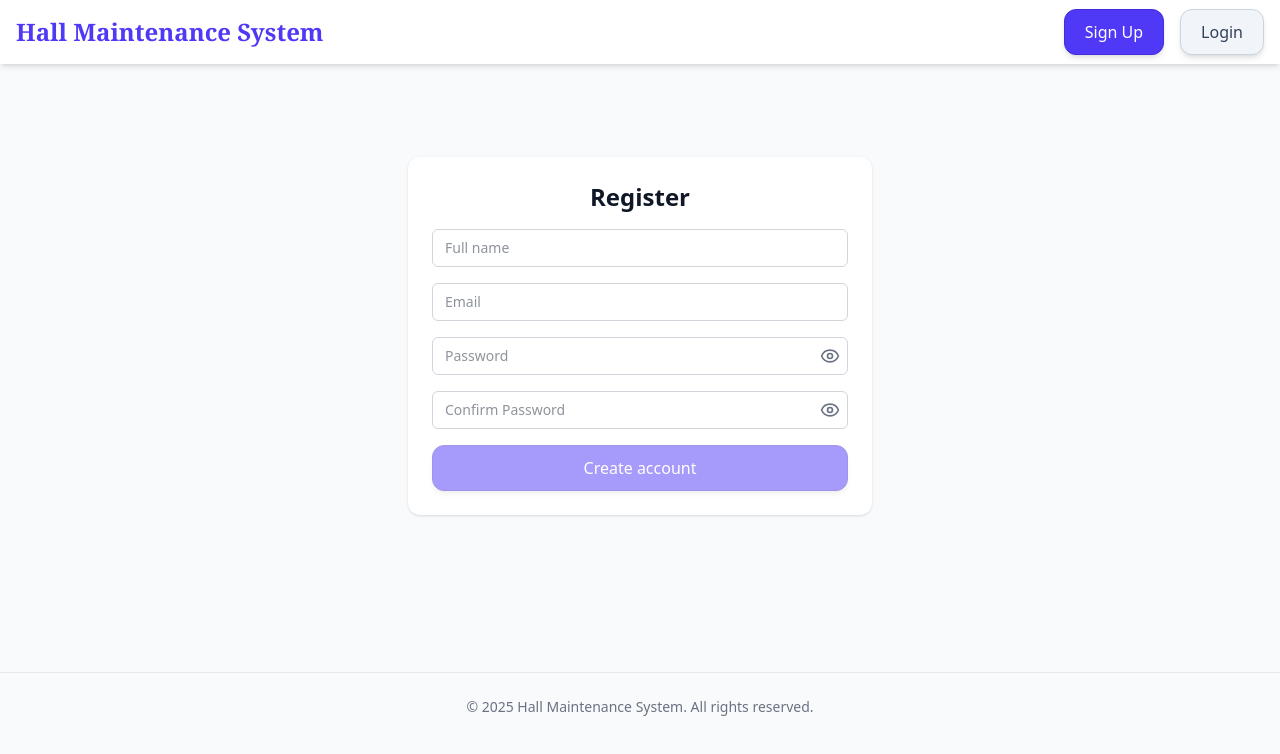
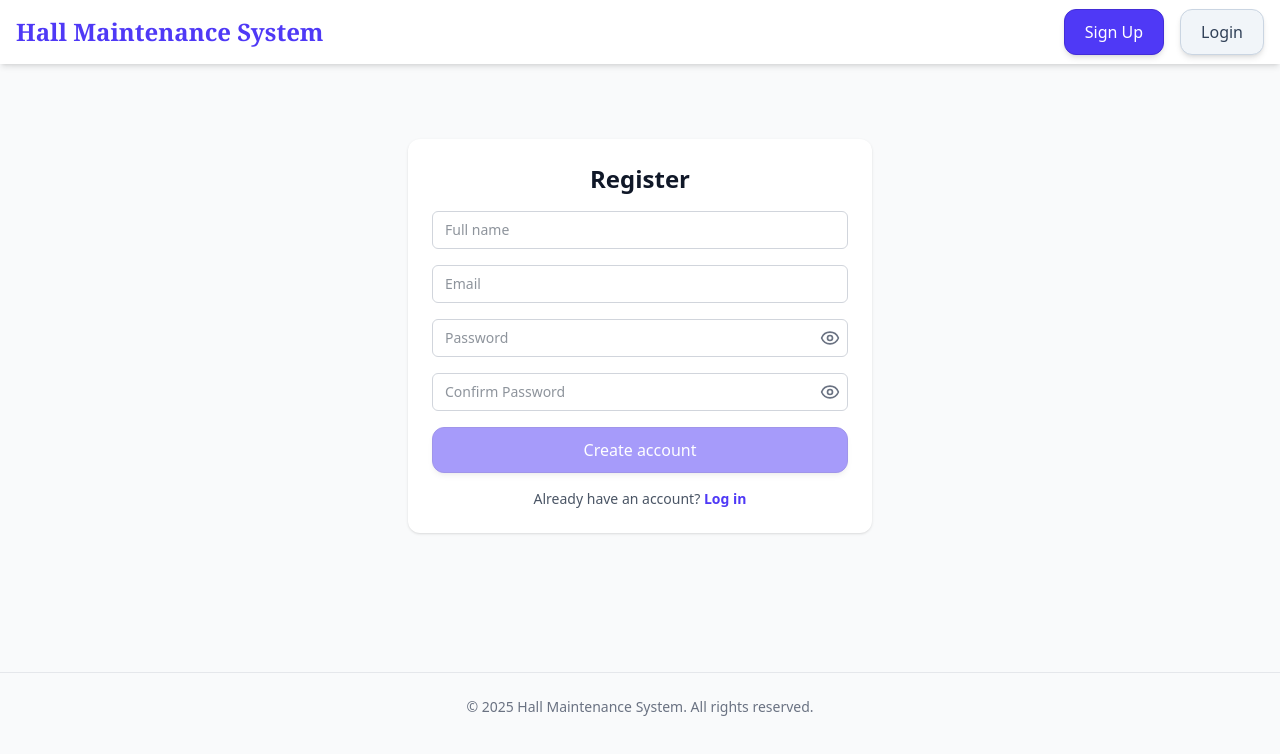
Before and after one commit to BU-SENG/foss-project-mushroom, a React (Vite) app: page /register in a window 1280 px wide. Shown: the top 754 px of the page. Built offline with nearby package versions, Linux system fonts and the light colour scheme; no server answers.

Commit message:
feat: add Settings page route and update navigation links for consistency

```diff
--- a/src/App.jsx
+++ b/src/App.jsx
@@ -13,6 +13,7 @@ import NotFound from "./pages/NotFound.jsx";
 import AdminDashboard from "./pages/AdminDashboard";
 import DashboardLayout from "./layouts/DashboardLayout";
 import Header from "./components/Header";
+import Settings from "./pages/Settings.jsx";
 
 const ProtectedDashboardRoute = ({ element, allowedRoles = [] }) => (
   <ProtectedRoute allowedRoles={allowedRoles}>
@@ -60,11 +61,19 @@ function App() {
             }
           />
           <Route
-            path="/dashboard/new"
+            path="/dashboard/new-request"
             element={
               <ProtectedDashboardRoute
                 element={<CreateRequest />}
                 allowedRoles={["student"]}
+              />
+            }
+          />
+          <Route
+            path="/settings"
+            element={
+              <ProtectedDashboardRoute
+                element={<Settings />}
               />
             }
           />
--- a/src/components/Sidebar.jsx
+++ b/src/components/Sidebar.jsx
@@ -21,7 +21,6 @@ const Sidebar = ({ role }) => {
   const [expandedMenus, setExpandedMenus] = useState({});
   const [activeItem, setActiveItem] = useState("dashboard");
 
-  // Define navigation links based on user role
   const menuItems = [
     {
       id: "dashboard",
@@ -54,7 +53,7 @@ const Sidebar = ({ role }) => {
   if (role === "student") {
     menuItems.push({
       id: "requests",
-      path: "/student/requests",
+      path: "/dashboard/new-request",
       icon: Users,
       label: "Requests",
       roles: ["student"],
--- a/src/pages/Register.jsx
+++ b/src/pages/Register.jsx
@@ -108,6 +108,17 @@ export default function Register() {
           >
             {loading ? "Creating..." : "Create account"}
           </Button>
+
+          <div className="text-sm text-center text-gray-600">
+            Already have an account?{" "}
+            <button
+              type="button"
+              className="text-indigo-600 font-semibold"
+              onClick={() => nav("/login")}
+            >
+              Log in
+            </button>
+          </div>
         </form>
       </Card>
     </div>
--- a/src/pages/StudentDashboard.jsx
+++ b/src/pages/StudentDashboard.jsx
@@ -34,7 +34,7 @@ const StudentDashboard = () => {
         <h1 className="text-3xl font-bold text-gray-800">
           Welcome, {profile?.full_name || "Student"}
         </h1>
-        <Link to="/dashboard/new">
+        <Link to="/dashboard/new-request">
           <Button variant="success" Icon={Plus}>
             Create New Request
           </Button>
```
